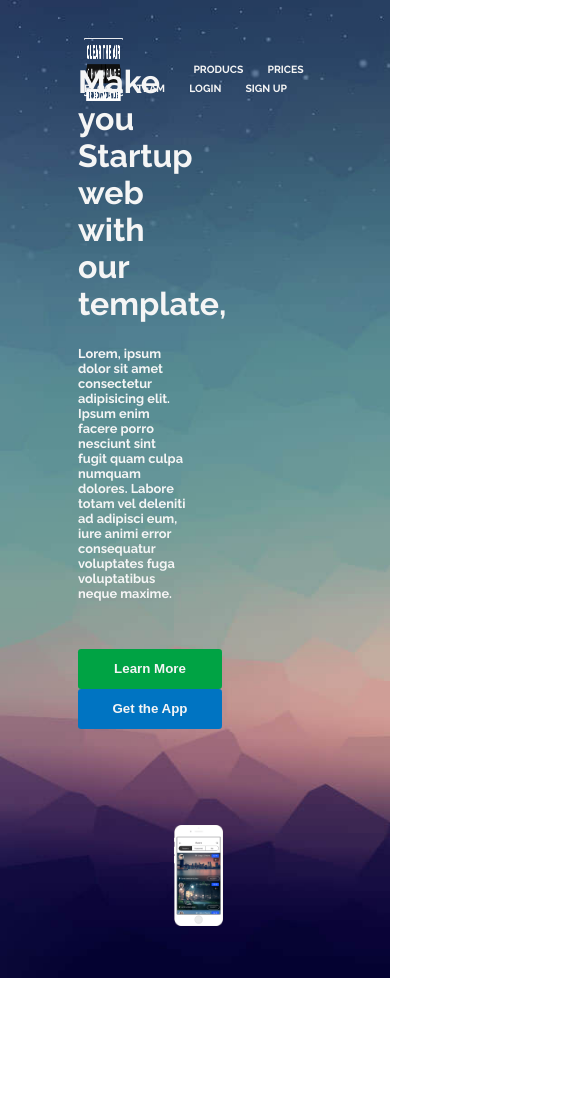
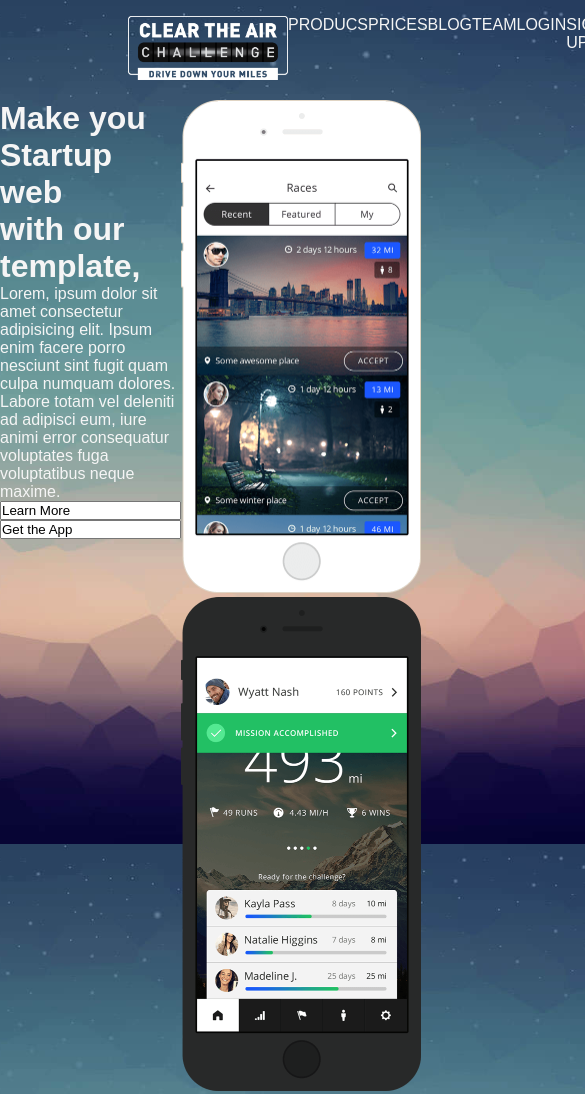
Before and after one commit to rubenSinzig/mobileApp, a plain HTML site: page index.html in a window 390 px wide. Shown: the whole page, 585 px wide, since content can reach past the window. Before the commit the page ends 978 px from the top, so only its background shows below. Drawn offline with Linux system fonts and the light colour scheme.

Commit message:
mobile-app grid

```diff
--- a/css/style.css
+++ b/css/style.css
@@ -8,92 +8,37 @@
   padding: 0;
   box-sizing: border-box;
 }
-
 :root {
-  font-family: Raleway, Arial, Helvetica, sans-serif;
+  font-family: Arial, Helvetica, sans-serif;
+  color: whitesmoke;
+  background-image: url("../img/bg_001.jpg");
+  background-repeat: no-repeat;
+  background-size: cover;
+  background-attachment: fixed;
+}
+/* nav bar */
+.nav {
+  display: grid;
+  grid-template-columns: 4fr 1fr 1fr 1fr 1fr 1fr 1fr;
+  margin: 1em 8em;
+}
+nav ul li,
+nav ul li a {
+  list-style: none;
+  text-decoration: none;
   color: whitesmoke;
 }
-body {
-  background-image: url("../img/bg_001.jpg");
-  background-size: cover;
-}
-/* Navigation Bar */
-nav {
-  width: 65vw;
-  height: 15vh;
-  margin: 2rem 20vw 0 20vw;
-  padding: 6px;
-}
-nav ul li {
-  display: inline-block;
-}
-nav ul a img {
-  width: 10vw;
-  height: 7.5vh;
-  margin-right: 17vw;
-}
-ul:nth-child(n) :nth-child(n + 2):nth-child(-n + 7) {
-  margin-right: 1.25rem;
-  position: relative;
-  top: -1.75rem;
-}
-.links {
-  color: whitesmoke;
-  font-size: 0.65rem;
-  font-weight: bold;
-  text-decoration: none;
+.logo {
+  width: 10em;
+  height: auto;
 }
 /* main content */
-section {
-  margin: 0 20vw 3rem 20vw;
+.main {
+  display: grid;
+  grid-template-columns: 1fr 1fr;
 }
-section > div {
-  display: inline-block;
-  width: 28vw;
+/* img phones */
+.iphone > img {
+  width: 15em;
+  height: auto;
 }
-#text {
-  position: relative;
-  top: -6rem;
-  margin-right: 2rem;
-}
-div h1 {
-  font-size: 2rem;
-  margin-bottom: 1.5rem;
-}
-
-section div p {
-  font-size: 0.8rem;
-  font-weight: bold;
-  margin-bottom: 3rem;
-}
-/* Images */
-div > img {
-  width: 45%;
-  height: 45%;
-}
-#white {
-  position: relative;
-  left: 6rem;
-}
-#black {
-  position: relative;
-  top: 1rem;
-  left: -11.5rem;
-}
-/* button */
-input {
-  text-align: center;
-  width: 9rem;
-  height: 2.5rem;
-  border: none;
-  font-weight: bolder;
-  color: whitesmoke;
-  border-radius: 0.2rem;
-}
-#More {
-  background-color: rgb(0, 163, 68);
-  margin-right: 1rem;
-}
-#App {
-  background-color: rgb(0, 116, 194);
-}
--- a/index.html
+++ b/index.html
@@ -9,20 +9,20 @@
   </head>
   <body>
     <nav>
-      <ul>
+      <ul class="nav">
         <li>
-          <a href="#Home"><img src="./img/logo_001.png" alt="Logo" /></a>
+          <img src="./img/logo_001.png" alt="Logo" class="logo" />
         </li>
-        <li><a href="#" class="links">PRODUCS</a></li>
-        <li><a href="#" class="links">PRICES</a></li>
-        <li><a href="#" class="links">BLOG</a></li>
-        <li><a href="#" class="links">TEAM</a></li>
-        <li><a href="#" class="links">LOGIN</a></li>
-        <li><a href="#" class="links">SIGN UP</a></li>
+        <li><a href="#">PRODUCS</a></li>
+        <li><a href="#">PRICES</a></li>
+        <li><a href="#">BLOG</a></li>
+        <li><a href="#">TEAM</a></li>
+        <li><a href="#">LOGIN</a></li>
+        <li><a href="#">SIGN UP</a></li>
       </ul>
     </nav>
-    <section id="Home">
-      <div id="text">
+    <div class="main">
+      <div>
         <h1>
           Make you Startup web <br />
           with our template,
@@ -34,21 +34,13 @@
           totam vel deleniti ad adipisci eum, iure animi error consequatur
           voluptates fuga voluptatibus neque maxime.
         </p>
-        <input type="butten" value="Learn More" id="More" />
-        <input type="butten" value="Get the App" id="App" />
+        <input type="butten" value="Learn More" />
+        <input type="butten" value="Get the App" />
       </div>
-      <div>
-        <img
-          id="white"
-          src="./img/phone_001.png"
-          alt="white i-phone with open app"
-        />
-        <img
-          id="black"
-          src="./img/phone_002.png"
-          alt="black i-phone with open app"
-        />
+      <div class="iphone">
+        <img src="./img/phone_001.png" alt="white i-phone with open app" />
+        <img src="./img/phone_002.png" alt="black i-phone with open app" />
       </div>
-    </section>
+    </div>
   </body>
 </html>
```
